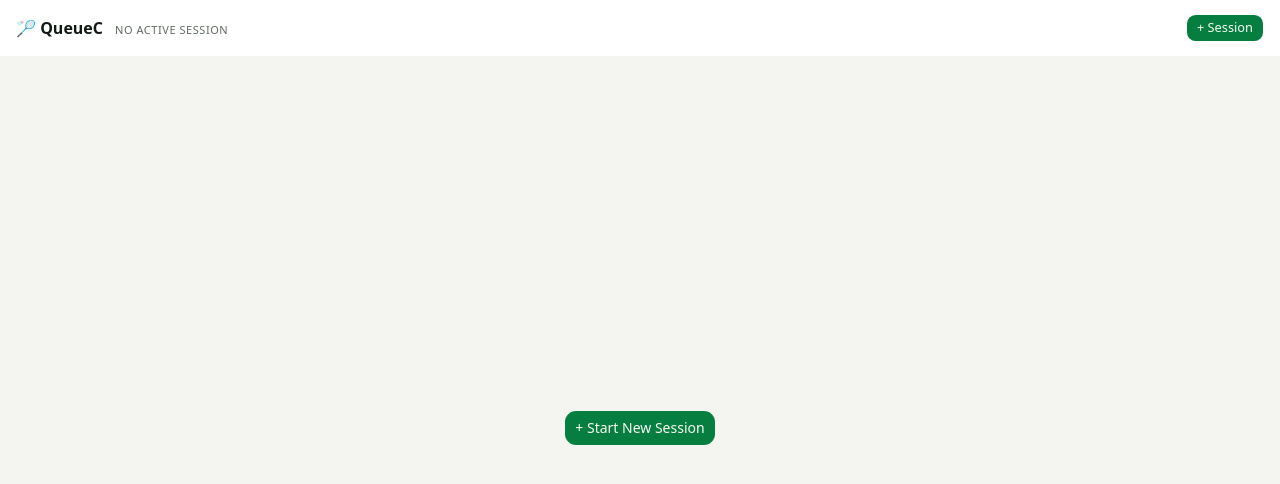
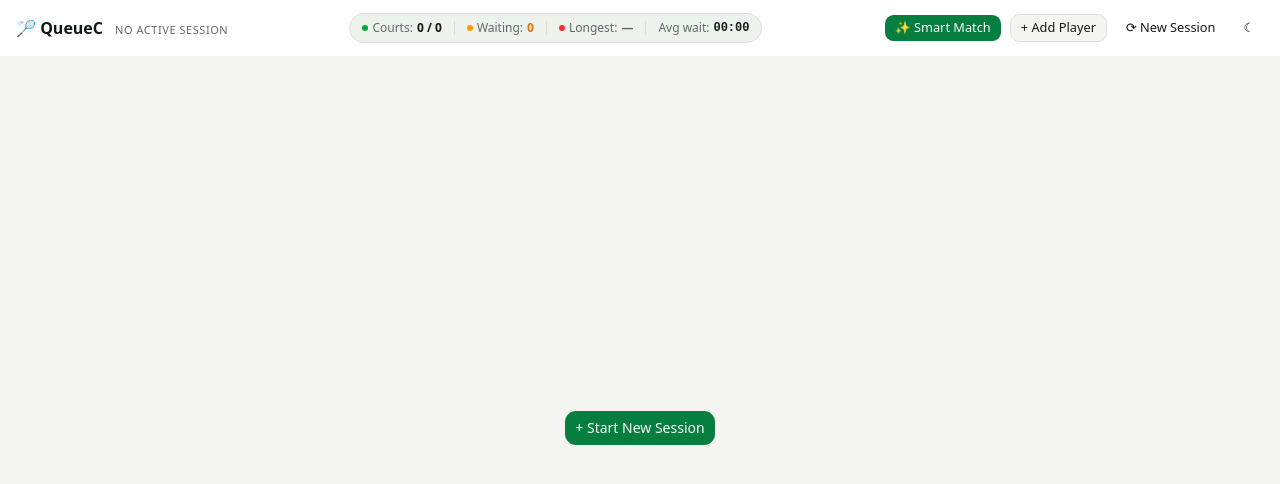
Before and after one commit to jovenpaoloangeles/QueueC, a React (Vite) app in the folder client/: page / in a window 1280 px wide. Shown: the top 484 px of the page. Built offline with nearby package versions, Linux system fonts and the light colour scheme; no server answers.

Commit message:
feat(ui): session header with live indicators + quick actions

```diff
--- a/client/src/App.jsx
+++ b/client/src/App.jsx
@@ -1,7 +1,8 @@
 import { useState, useCallback, useEffect } from 'react'
 import { useSSE } from './hooks/useSSE.js'
 import { useTimers } from './hooks/useTimers.js'
-import { startMatch, setQueueOrder, endSession } from './api.js'
+import { startMatch, setQueueOrder, endSession, autoMatch } from './api.js'
+import { useToast } from '@/components/Toast'
 import { Button } from '@/components/ui/button'
 import { Dialog, DialogContent, DialogHeader, DialogTitle } from '@/components/ui/dialog'
 import Header from './components/Header.jsx'
@@ -18,8 +19,21 @@ export default function App() {
   const [selection, setSelection] = useState([])
   const [armedCourt, setArmedCourt] = useState(null)
   const [playersVersion, setPlayersVersion] = useState(0) // bumped after add-player so the pool refetches
+  const [showAddPlayer, setShowAddPlayer] = useState(false) // dialog itself lands in Task 15
 
   const { session, queue, activeMatches, courts, stats } = sseData
+  const toast = useToast()
+
+  // header "✨ Smart Match": fill every free court, then slate one more lineup
+  async function handleSmartMatch() {
+    if (!session) return
+    try {
+      const r = await autoMatch(session.id)
+      toast(`Started ${r.started} match(es)${r.slated ? ', slated next' : ''}`, 'success')
+    } catch (err) {
+      toast(err?.data?.error ?? 'Nothing to auto-match', 'error')
+    }
+  }
 
   async function handleStartMatch(courtNumber, sel) {
     if (!session) return
@@ -65,6 +79,9 @@ export default function App() {
     <div className="flex flex-col h-screen overflow-hidden bg-background">
       <Header
         session={session}
+        sseData={sseData}
+        onSmartMatch={handleSmartMatch}
+        onAddPlayer={() => setShowAddPlayer(true)}
         onNewSession={() => setConfirmNew(true)}
         onEndSession={session ? () => endSession(session.id).catch(() => {}) : undefined}
       />
--- a/client/src/components/Header.jsx
+++ b/client/src/components/Header.jsx
@@ -1,9 +1,10 @@
 import { useState, useEffect } from 'react'
-import { fmtDur } from '@/lib/utils'
+import { cn, fmtDur, fmtClock } from '@/lib/utils'
 import { Badge } from '@/components/ui/badge'
 import { Button } from '@/components/ui/button'
+import { toggleTheme } from '@/lib/theme'
 
-export default function Header({ session, onNewSession, onEndSession }) {
+export default function Header({ session, sseData, onSmartMatch, onAddPlayer, onNewSession, onEndSession }) {
   const [elapsed, setElapsed] = useState(0)
 
   useEffect(() => {
@@ -16,8 +17,34 @@ export default function Header({ session, onNewSession, onEndSession }) {
 
   const fmtTime = ts => ts ? new Date(ts * 1000).toLocaleTimeString([], { hour: '2-digit', minute: '2-digit' }) : '—'
 
+  // ---- live indicators, all derived client-side from the SSE payload ----
+  const queue = sseData?.queue ?? []
+  const courts = sseData?.courts ?? []
+  const stats = sseData?.stats
+  const serverTime = sseData?.serverTime ?? Math.floor(Date.now() / 1000)
+
+  const courtsLive = courts.filter(c =>
+    c.enabled &&
+    (c.expires_at == null || serverTime < c.expires_at) &&
+    (c.active_from == null || serverTime >= c.active_from) &&
+    (c.active_until == null || serverTime < c.active_until)
+  ).length
+
+  // staged entries are excluded server-side from the SSE queue
+  const waiting = queue.filter(e => e.status === 'waiting')
+  const longest = waiting.reduce(
+    (best, e) => {
+      const secs = serverTime - (e.checked_in_at ?? serverTime)
+      return secs > best.secs ? { secs, name: e.name } : best
+    },
+    { secs: 0, name: null }
+  )
+
+  const Sep = <span className="mx-2 h-3.5 w-px shrink-0 bg-border" aria-hidden="true" />
+
   return (
     <div className="flex h-14 shrink-0 items-center justify-between gap-4 bg-card px-4">
+      {/* brand */}
       <div className="flex items-baseline gap-3">
         <span className="text-base font-semibold text-foreground">🏸 QueueC</span>
         {session ? (
@@ -31,7 +58,35 @@ export default function Header({ session, onNewSession, onEndSession }) {
           <span className="text-2xs uppercase tracking-wider text-muted-foreground">No active session</span>
         )}
       </div>
-      <div className="flex items-center gap-3">
+
+      {/* live status indicators — mockup `.indicators`, hidden under lg */}
+      <div className="hidden lg:flex items-center gap-1 rounded-xl border border-border bg-muted px-3 py-1.5 text-xs">
+        <span className="inline-block size-1.5 shrink-0 animate-pulse rounded-full bg-green-600" aria-hidden="true" />
+        <span className="text-muted-foreground">Courts:</span>
+        <b data-testid="hdr-courts" className="font-extrabold tabular-nums">{courtsLive} / {courts.length}</b>
+        {Sep}
+        <span className="inline-block size-1.5 shrink-0 rounded-full bg-amber-500" aria-hidden="true" />
+        <span className="text-muted-foreground">Waiting:</span>
+        <b data-testid="hdr-waiting" className="font-extrabold tabular-nums text-amber-600 dark:text-amber-400">
+          {waiting.length}
+        </b>
+        {Sep}
+        <span className="inline-block size-1.5 shrink-0 rounded-full bg-red-500" aria-hidden="true" />
+        <span className="text-muted-foreground">Longest:</span>
+        <b data-testid="hdr-longest" className={cn('font-extrabold', !longest.name && 'text-muted-foreground')}>
+          {longest.name
+            ? <>{longest.name} <span className="font-mono font-semibold text-amber-600 dark:text-amber-400">({fmtDur(longest.secs)})</span></>
+            : '—'}
+        </b>
+        {Sep}
+        <span className="text-muted-foreground">Avg wait:</span>
+        <b data-testid="hdr-avg" className="font-mono font-extrabold tabular-nums">
+          {fmtClock(stats?.avg_wait_seconds)}
+        </b>
+      </div>
+
+      {/* quick actions + session controls */}
+      <div className="flex items-center gap-2">
         {session && session.started_at != null && (
           <Badge variant="outline" className="font-mono tabular-nums text-primary border-primary/30">
             ● {fmtDur(elapsed)}
@@ -42,14 +97,50 @@ export default function Header({ session, onNewSession, onEndSession }) {
             Not started
           </Badge>
         )}
+        <Button
+          size="sm"
+          data-testid="btn-smart-match"
+          title="Auto-match across all free courts"
+          onClick={() => onSmartMatch?.()}
+        >
+          ✨ Smart Match
+        </Button>
+        <Button
+          size="sm"
+          variant="outline"
+          data-testid="btn-add-player"
+          title="Add player to active session"
+          onClick={() => onAddPlayer?.()}
+        >
+          + Add Player
+        </Button>
+        <Button
+          size="sm"
+          variant="ghost"
+          data-testid="btn-new-session"
+          title="Reset to new session setup"
+          onClick={() => onNewSession?.()}
+        >
+          ⟳ New Session
+          {/* legacy locator shim: tests/helpers.js + e2e specs still target "+ Session" */}
+          <span className="sr-only">+ Session</span>
+        </Button>
+        <Button
+          size="sm"
+          variant="ghost"
+          data-testid="btn-dark-toggle"
+          aria-label="Toggle dark mode"
+          title="Toggle dark mode"
+          className="px-2"
+          onClick={() => toggleTheme()}
+        >
+          ☾
+        </Button>
         {session && onEndSession && (
           <Button size="sm" variant="destructive" onClick={onEndSession}>
             End Session
           </Button>
         )}
-        <Button size="sm" onClick={onNewSession}>
-          + Session
-        </Button>
       </div>
     </div>
   )
```
